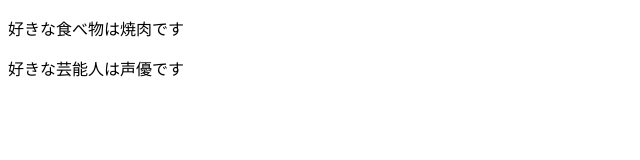
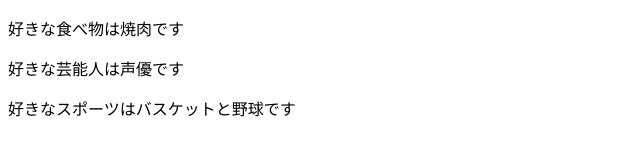
Before and after one commit to togamonro-ru/command-practice, a plain HTML site: page index.html in a window 1280 px wide. Shown: the whole page, without its empty margins (0-640 px from the left). Drawn offline with Linux system fonts and the light colour scheme.

Commit message:
好きなスポーツを追記＆修正

```diff
--- a/index.html
+++ b/index.html
@@ -4,5 +4,6 @@
 	<body>
 		<p>好きな食べ物は焼肉です</p>
 		<p>好きな芸能人は声優です</p>
+		<p>好きなスポーツはバスケットと野球です</p>
 	</body>
 </html>
```
